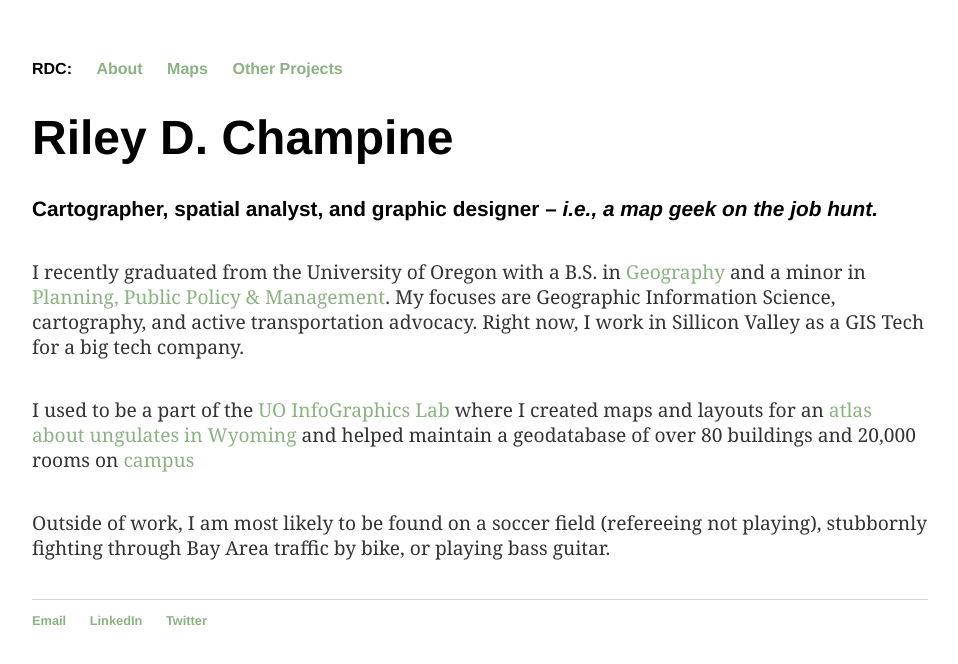
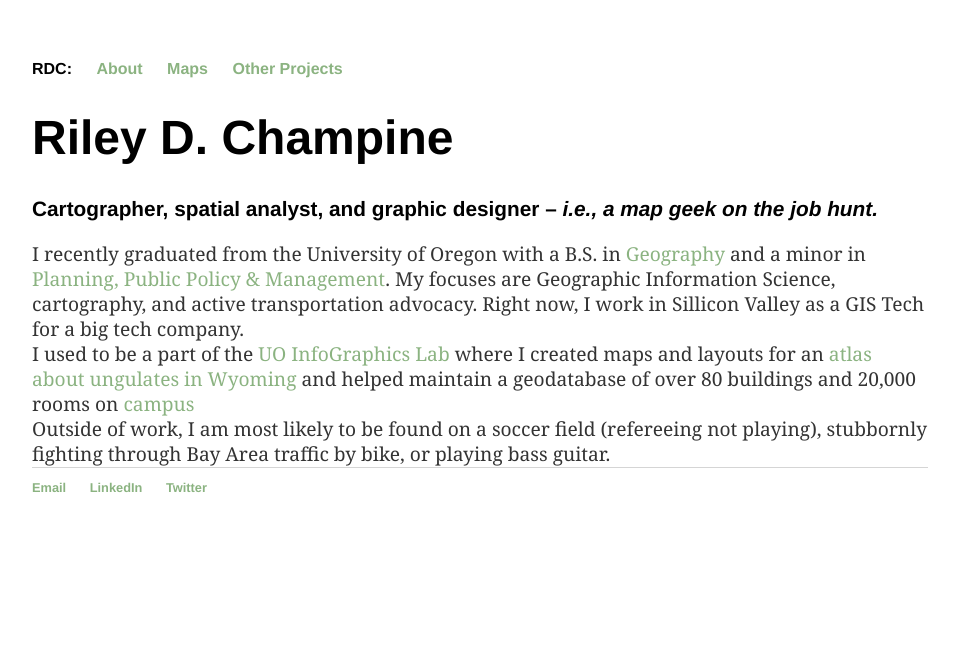
Before and after one commit to rileydchampine/rileydchampine.github.io, a Jekyll site: the page built from index.html, in a window 1280 px wide. Shown: the top 664 px of the page, without its empty margins (160-1118 px from the left). Built offline with Jekyll 4.4.1, drawn with Linux system fonts in a browser that asks for light colours.

Commit message:
Update main.css

```diff
--- a/css/main.css
+++ b/css/main.css
@@ -33,8 +33,8 @@ p {
     line-height: 1.3em;
     color: #333;
     font-family: 'Georgia', 'Times New Roman';
-    margin-top: 2em;
-    margin-bottom: 2em;
+    margin-top: 0em;
+    margin-bottom: 0em;
 }
 
 
@@ -59,6 +59,7 @@ img {
     border-radius: 4px;
     padding: 2px;
     margin-right: 10px;
+    margin-top: 20px;
 }
 
 hr {
```
